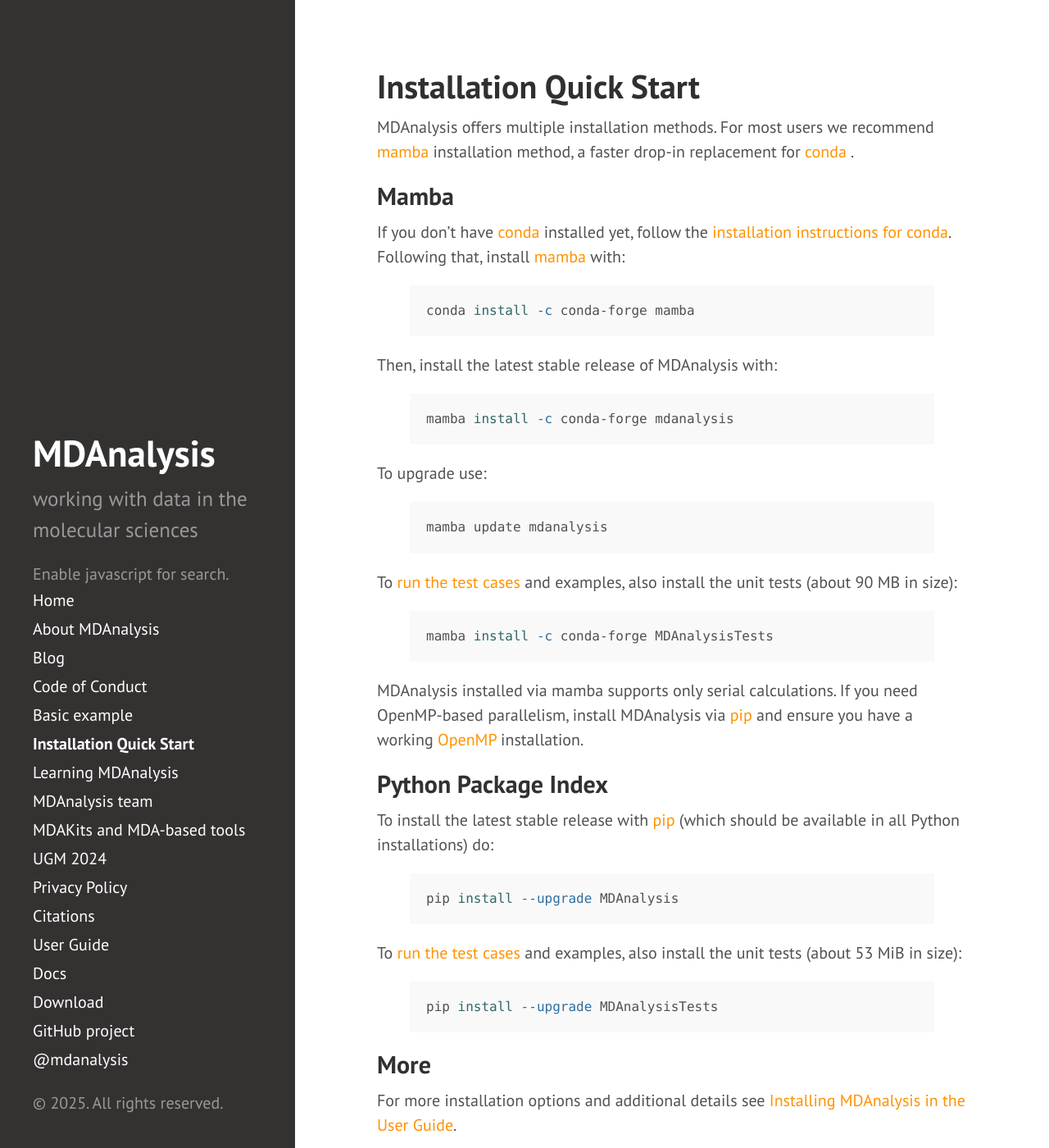
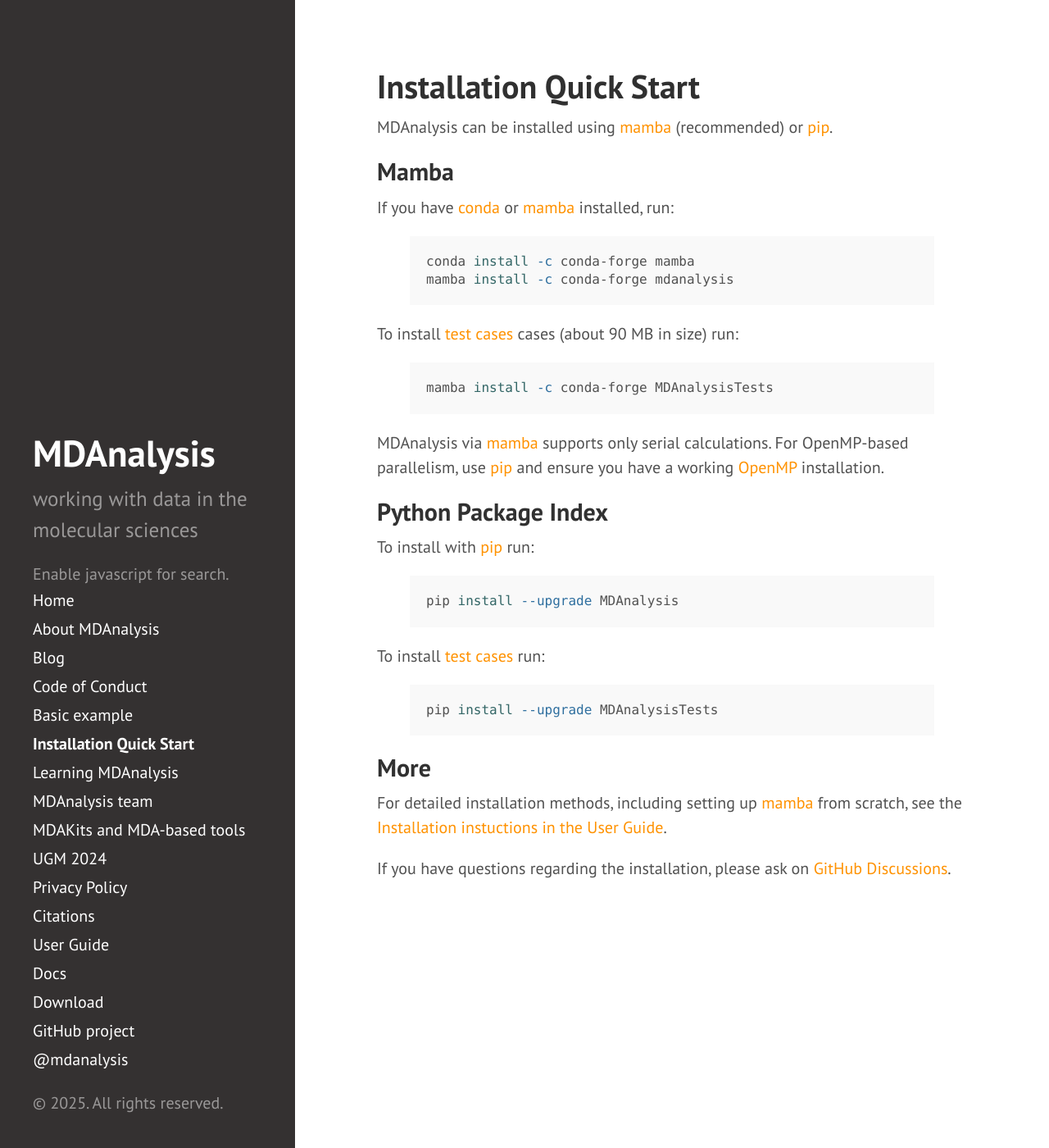
Before and after one commit to MDAnalysis/MDAnalysis.github.io, a Jekyll site: the page built from pages/installation_quick_start.md, in a window 1280 px wide and 1400 px high. Shown: the whole window at 82% size. Built offline with Jekyll 4.4.1, drawn with Linux system fonts in a browser that asks for light colours; comment, search, counter and statistics services are not loaded; some of the changed text lies outside the part shown.

Commit message:
add mamba instructions and refine installation quick start

```diff
--- a/pages/installation_quick_start.md
+++ b/pages/installation_quick_start.md
@@ -4,53 +4,37 @@ title: Installation Quick Start
 order: 2
 ---
 
-MDAnalysis offers multiple installation methods. For most
-users we recommend [mamba][] installation method, a faster
-drop-in replacement for [conda][] .
+MDAnalysis can be installed using [mamba][] (recommended) or [pip][].
 
 ## Mamba ##
 
-If you don't have [conda][] installed yet, follow the [installation
-instructions for conda][]. Following that, install [mamba][] with:
+If you have [conda][] or [mamba][] installed, run:
 
 {% highlight bash %}
 conda install -c conda-forge mamba
-{% endhighlight %}
-
-Then, install the latest stable release of MDAnalysis with:
-
-{% highlight bash %}
 mamba install -c conda-forge mdanalysis
 {% endhighlight %}
 
-To upgrade use:
-
-{% highlight bash %}
-mamba update mdanalysis
-{% endhighlight %}
-
-To [run the test cases][run_tests] and examples, also install the unit tests (about 90 MB
-in size):
+To install [test cases][] cases (about 90 MB
+in size) run:
 
 {% highlight bash %}
 mamba install -c conda-forge MDAnalysisTests
 {% endhighlight %}
 
-MDAnalysis installed via mamba supports only serial calculations.
-If you need OpenMP-based parallelism, install MDAnalysis via [pip](#python-package-index)
-and ensure you have a working [OpenMP][] installation.
+MDAnalysis via [mamba][] supports only serial calculations.
+For OpenMP-based parallelism, use [pip][] and ensure you have
+a working [OpenMP][] installation.
 
 ## Python Package Index ##
 
-To install the latest stable release with
-[pip][pip] (which should be available in all Python installations) do:
+To install with [pip][] run:
 
 {% highlight bash %}
 pip install --upgrade MDAnalysis
 {% endhighlight %}
 
-To [run the test cases][run_tests] and examples, also install the unit tests (about 53 MiB
-in size):
+To install [test cases][] run:
 
 {% highlight bash %}
 pip install --upgrade MDAnalysisTests
@@ -58,15 +42,14 @@ pip install --upgrade MDAnalysisTests
 
 ## More ##
 
-For more installation options and additional details see [Installing
-MDAnalysis in the {{ site.docs.userguide.name }}]({{ site.docs.userguide.url }}/stable/installation.html).
+For detailed installation methods, including setting up [mamba][] from scratch, see the [Installation instuctions in the {{ site.docs.userguide.name }}]({{ site.docs.userguide.url }}/stable/installation.html).
 
-If you have questions with the installation, please ask on
+If you have questions regarding the installation, please ask on
 [{{site.mailinglists.discussion.name}}]({{site.mailinglists.discussion.url}}).
 
 [pip]: https://pip.pypa.io/en/latest/
 [mamba]:https://anaconda.org/conda-forge/mamba
 [conda]: https://conda.io/
-[installation instructions for conda]: https://conda.io/projects/conda/en/latest/user-guide/install/index.html
+[installation instuctions]: https://mamba.readthedocs.io/en/latest/installation/mamba-installation.html
 [OpenMP]: https://www.openmp.org/
-[run_tests]: {{ site.docs.userguide.url }}/stable/installation.html#testing
+[test cases]: {{ site.docs.userguide.url }}/stable/installation.html#testing
```
